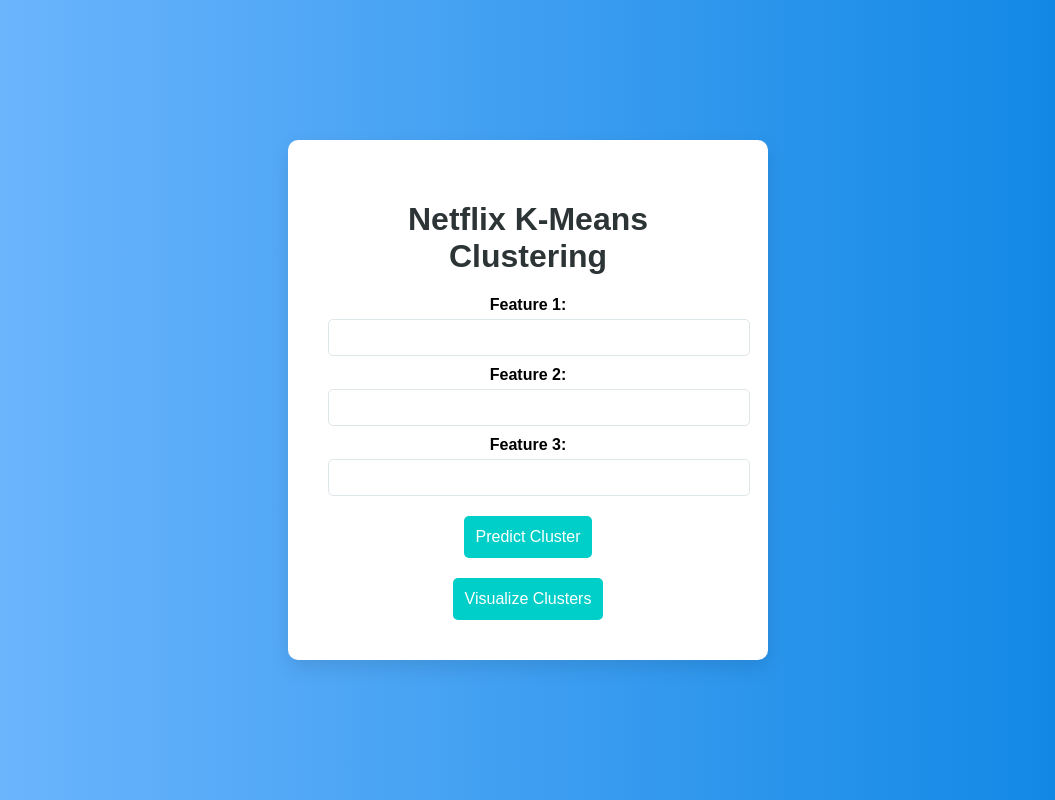
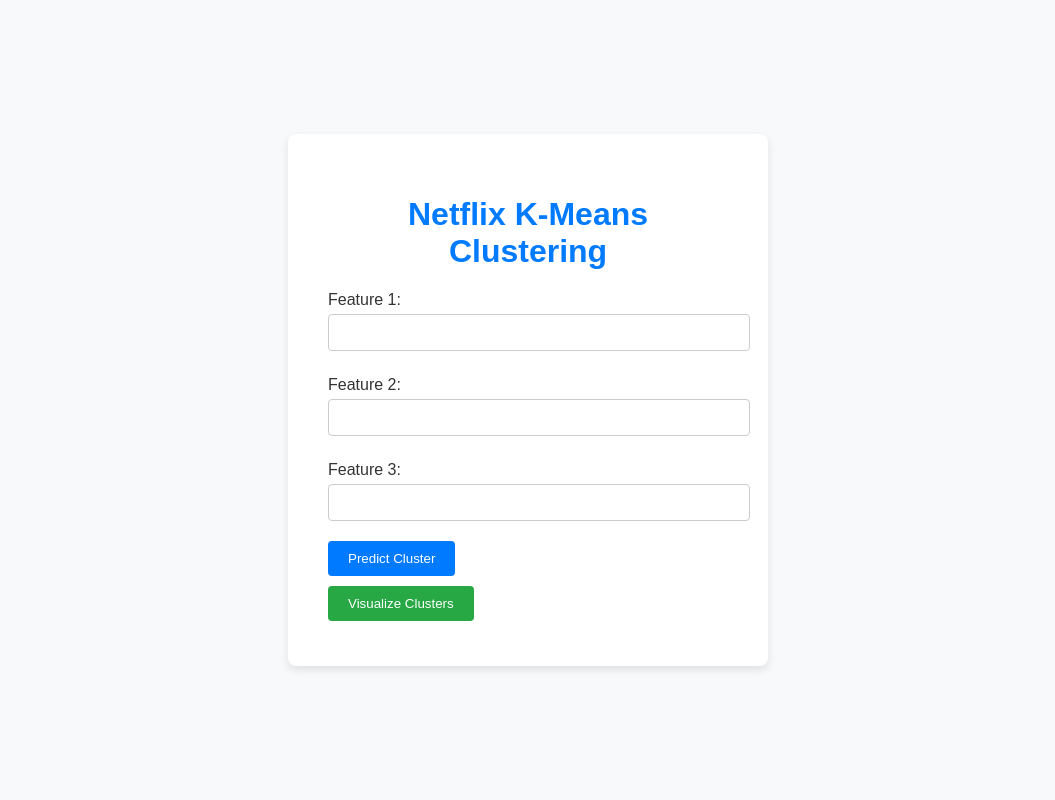
Before and after one commit to limitha01/Netlflix-Clustering, a Flask app: page / in a window 1280 px wide. Shown: the whole page, without its empty margins (112-1167 px from the left). Run offline with Flask 3, Linux system fonts and the light colour scheme; parts of the project's set-up code (start-up, migrations or seed data) failed here and were passed over.

Commit message:
Update home.css

```diff
--- a/static/home.css
+++ b/static/home.css
@@ -1,57 +1,58 @@
 body {
     font-family: Arial, sans-serif;
-  background: linear-gradient(to right, #74b9ff, #0984e3);
+    background-color: #f8f9fa;
+    color: #333;
     display: flex;
     justify-content: center;
     align-items: center;
     height: 100vh;
     margin: 0;
 }
+
 .container {
-  background-color: white;
+    background-color: #ffffff;
     padding: 40px;
-  border-radius: 10px;
-  box-shadow: 0 8px 20px rgba(0, 0, 0, 0.1);
+    border-radius: 8px;
+    box-shadow: 0 4px 8px rgba(0, 0, 0, 0.1);
     width: 400px;
+}
+
+h1 {
+    color: #007bff;
     text-align: center;
 }
-h1 {
-  color: #2d3436;
-}
+
 label {
     display: block;
-  margin-top: 10px;
-  font-weight: bold;
+    margin: 10px 0 5px;
 }
+
 input[type="text"] {
     width: 100%;
     padding: 10px;
-  margin-top: 5px;
-  border: 1px solid #dfe6e9;
-  border-radius: 5px;
+    margin-bottom: 15px;
+    border: 1px solid #ccc;
+    border-radius: 4px;
 }
+
 button {
-  background-color: #00cec9;
+    background-color: #007bff;
     color: white;
     border: none;
-  padding: 12px;
-  margin-top: 20px;
-  border-radius: 5px;
+    padding: 10px 20px;
+    margin: 5px 0;
     cursor: pointer;
-  font-size: 16px;
+    border-radius: 4px;
 }
+
 button:hover {
-  background-color: #007b7a;
+    background-color: #0056b3;
 }
-a.visualize-btn {
-  display: inline-block;
-  margin-top: 20px;
-  background-color: #6c5ce7;
-  color: white;
-  padding: 10px 20px;
-  border-radius: 5px;
-  text-decoration: none;
+
+.visualize-btn {
+    background-color: #28a745;
 }
-a:hover {
-  background-color: #4e42d4;
+
+.visualize-btn:hover {
+    background-color: #218838;
 }
```
Lines whose indentation alone changed are shown as unchanged.
